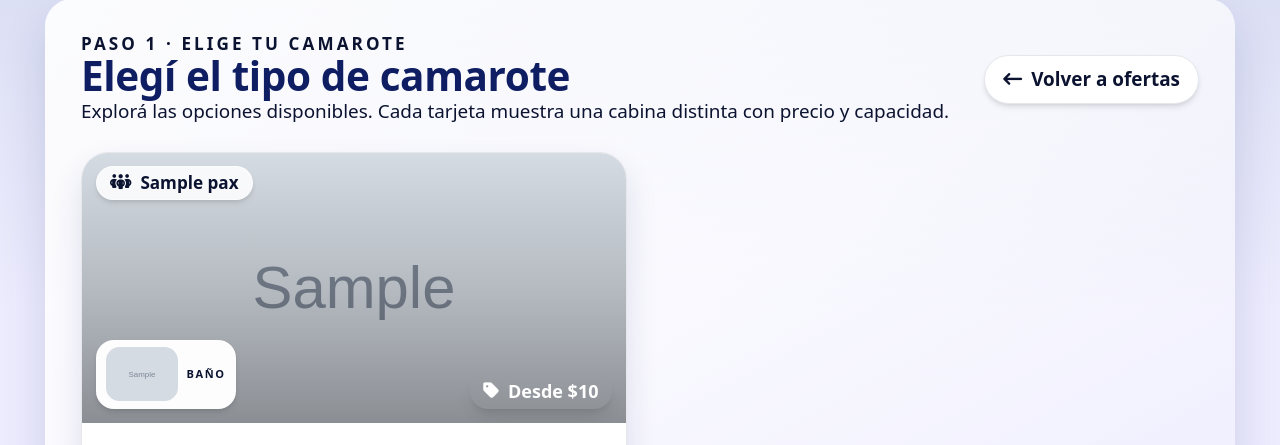
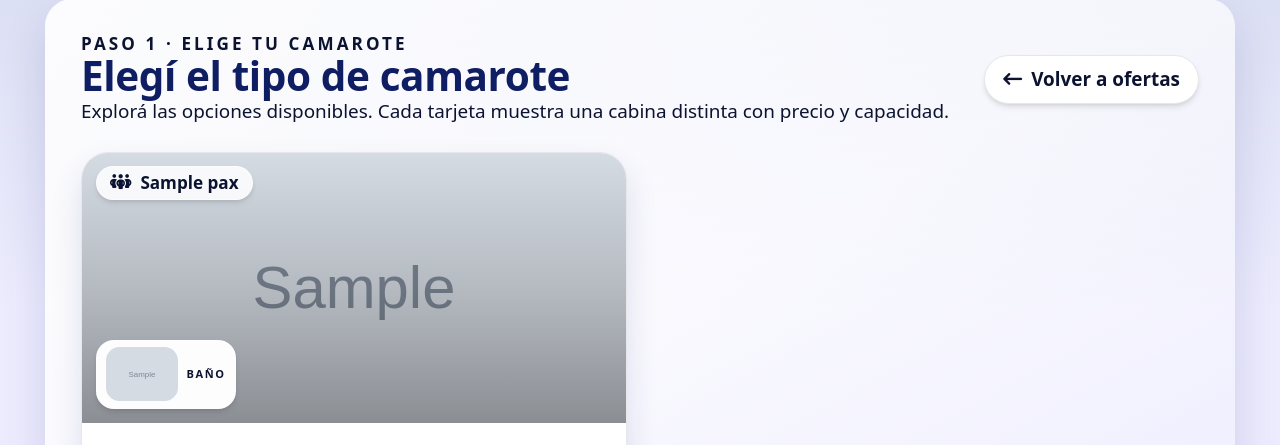
Before and after one commit to Villada-PG3/trabajo-practico-integrador-compania-naviera, a Django app: template compania_naviera/compania_naviera/templates/step1_tipo_camarote.html in a window 1280 px wide. Shown: the part 134-579 px from the top of the page. Run offline with Django 5.2, Linux system fonts and the light colour scheme; the template is opened without the code that fills it: most values are stand-ins (such as "Sample title", 1, 10 or a date in 2020); grey boxes marked "Sample" are stand-in pictures; some libraries are stand-ins or nearby versions.

Commit message:
ultimos detalles

```diff
--- a/compania_naviera/compania_naviera/templates/step1_tipo_camarote.html
+++ b/compania_naviera/compania_naviera/templates/step1_tipo_camarote.html
@@ -40,9 +40,6 @@
                 <i class="fa-solid fa-people-group text-secondary"></i> {{ tipo.capacidad_max }} pax
               </div>
             {% endif %}
-            <div class="absolute bottom-3 right-3 inline-flex items-center gap-2 px-3 py-1.5 rounded-full bg-secondary text-white text-sm font-semibold shadow-lg">
-              <i class="fa-solid fa-tag"></i> Desde ${{ tipo.precio_base|default:0 }}
-            </div>
             <div class="absolute bottom-3 left-3 inline-flex items-center gap-2 px-2 py-1.5 rounded-2xl bg-white/90 shadow-md border border-white/70">
               <span class="relative block h-12 w-16 overflow-hidden rounded-xl">
                 <img src="{{ tipo.fallback_bath_img }}" alt="Baño {{ tipo.nombre }}" class="h-full w-full object-cover">
```
